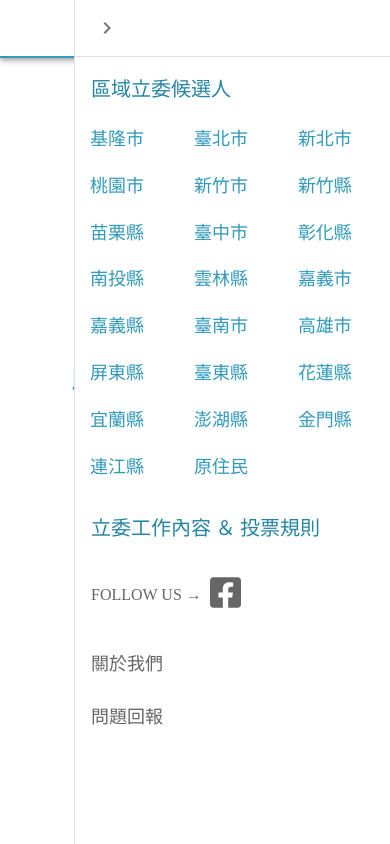
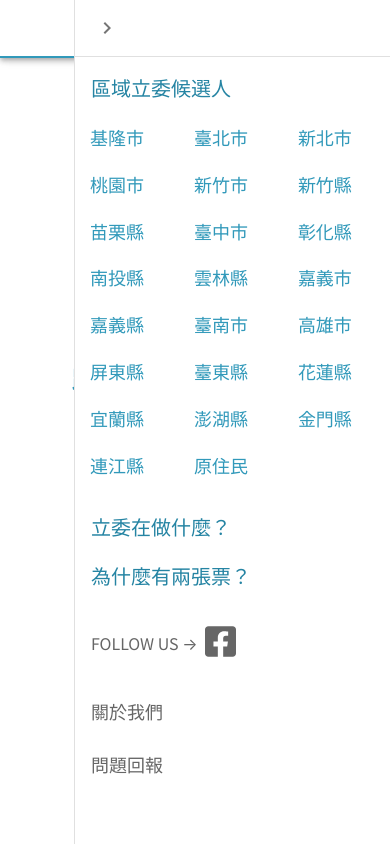
Before and after one commit to g0v/2020voting-guide, a React (Create React App) app in the folder mobile/: page / in a window 390 px wide. Both pictures are taken after a click on the button "open drawer". Shown: the top 844 px of the page. Built offline with nearby package versions, Linux system fonts and the light colour scheme.

Commit message:
Fix hamburger

```diff
--- a/mobile/src/components/AppDrawer.tsx
+++ b/mobile/src/components/AppDrawer.tsx
@@ -4,12 +4,11 @@ import IconButton from '@material-ui/core/IconButton';
 import List from '@material-ui/core/List';
 import ListItem from '@material-ui/core/ListItem';
 import ListItemText from '@material-ui/core/ListItemText';
+import { createStyles, makeStyles, Theme } from '@material-ui/core/styles';
 import Typography from '@material-ui/core/Typography';
-import { createStyles, makeStyles, Theme } from '@material-ui/core/styles';
 import ChevronRightIcon from '@material-ui/icons/ChevronRight';
+import React from 'react';
 import countyConstituency from '../data/county_constituency.json';
-import React from 'react';
-import { url } from 'inspector';
 
 const drawerWidth = 315;
 const useStyles = makeStyles((theme: Theme) =>
@@ -149,24 +148,28 @@ const AppDrawer = ({ open, handleDrawerClose }: AppDrawer) => {
                 <List>
                     <ListItem
                         button
-                        key="立委工作內容 ＆ 投票規則"
+                        key="立委在做什麼？"
                         component="a"
-                        href="/"
+                        href="/#立委的工作是什麼"
                         className={classes.listItemLink}
+                        onClick={()=> handleDrawerClose}
+                        >
+                        <Typography variant="h3">立委在做什麼？</Typography>
+                    </ListItem>
+                    <ListItem
+                        button
+                        key="為什麼有兩張票？"
+                        component="a"
+                        href="/#為什麼有兩張票"
+                        className={classes.listItemLink}
+                        onClick={()=> handleDrawerClose}
                     >
-                        <Typography variant="h3">立委工作內容 ＆ 投票規則</Typography>
+                        <Typography variant="h3">為什麼有兩張票？</Typography>
                     </ListItem>
-
-                    {/*<ListItem button key="不分區立委參選政黨">
-                        <ListItemText primary="不分區立委參選政黨" />
-                    </ListItem>
-                    <ListItem button key="熱門議題">
-                        <ListItemText primary="熱門議題" />
-                    </ListItem>*/}
                 </List>
                 <List>
                     <ListItem className={classes.fbBlock}>
-                        <span>FOLLOW US →</span>
+                        <Typography variant="h4">FOLLOW US →</Typography>
                         <a
                             href="https://www.facebook.com/voting.guide.tw/"
                             target="_blank"
--- a/mobile/src/components/Home/index.tsx
+++ b/mobile/src/components/Home/index.tsx
@@ -1,4 +1,4 @@
-import { Box, Button, Typography, Container } from '@material-ui/core';
+import { Box, Button, Container, Typography } from '@material-ui/core';
 import React, { MouseEvent, ReactNode } from 'react';
 import { RouteComponentProps } from 'react-router-dom';
 import { scrollBody } from '../../utils';
@@ -155,6 +155,7 @@ const Home = (props: Props) => {
                 </div>
             </Box>
             <Container>
+                <div id="立委的工作是什麼" />
                 <VideoCard
                     className="page-home-quick-0"
                     title="大補帖一、立委的工作是什麼？"
@@ -180,6 +181,7 @@ const Home = (props: Props) => {
                     </a>
                 </VideoCard>
                 <div className="divider"></div>
+                <div id="為什麼有兩張票" />
                 <VideoCard
                     className="page-home-quick-1"
                     title="大補帖二、為什麼有兩票？"
```
